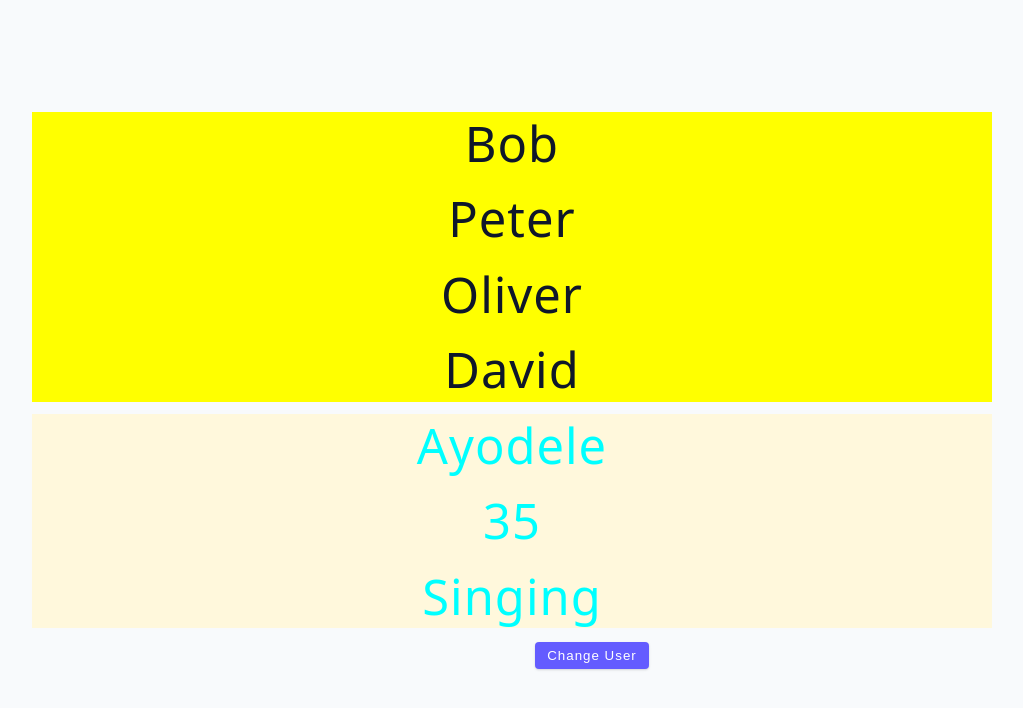
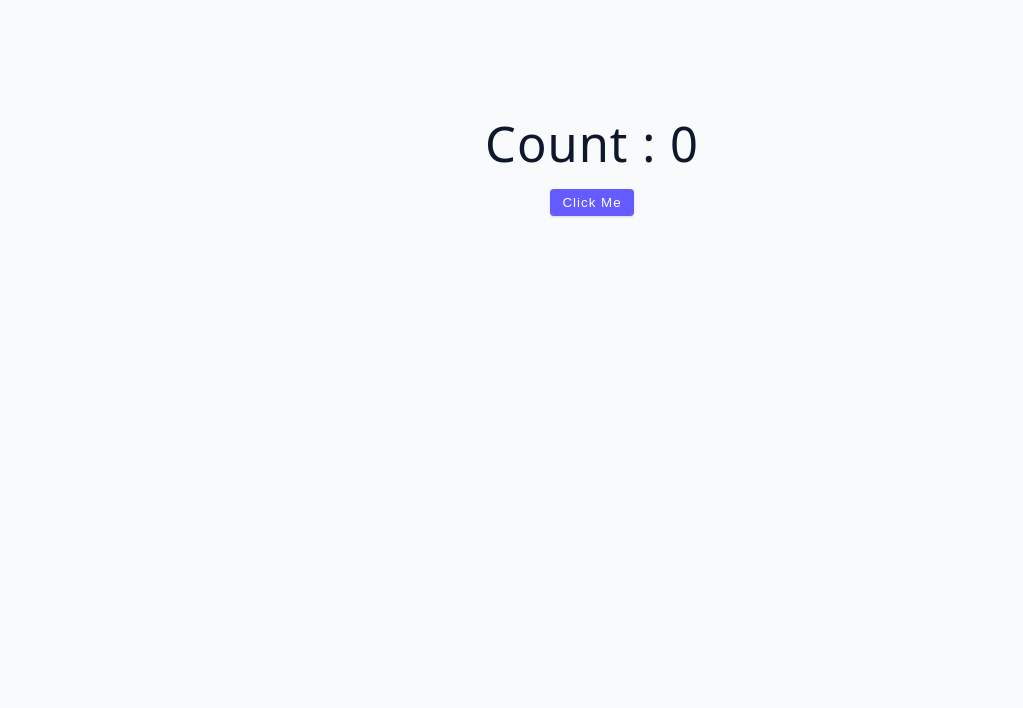
Before and after one commit to Codekazuki/vite, a React (Vite) app: page / in a window 1280 px wide. Shown: the top 708 px of the page, without its empty margins (48-1071 px from the left). Built offline with nearby package versions, Linux system fonts and the light colour scheme.

Commit message:
trying to commit again

```diff
--- a/src/App.jsx
+++ b/src/App.jsx
@@ -1,5 +1,5 @@
 import "./App.css";
-import Starter from "./tutorial/01-useState/starter/04-useState-object";
+import Starter from "./tutorial/02-useEffect/starter/01-code-example";
 
 function App() {
   return (
--- a/src/tutorial/02-useEffect/starter/01-code-example.jsx
+++ b/src/tutorial/02-useEffect/starter/01-code-example.jsx
@@ -1,11 +1,11 @@
-import { useState } from 'react';
+import { useState } from "react";
 
 const CodeExample = () => {
   const [value, setValue] = useState(0);
 
   return (
     <div>
-      <h1>value : {value}</h1>
+      <h1>count : {value}</h1>
       <button className='btn' onClick={() => setValue(value + 1)}>
         click me
       </button>
--- a/src/tutorial/02-useEffect/starter/02-useEffect-basics.jsx
+++ b/src/tutorial/02-useEffect/starter/02-useEffect-basics.jsx
@@ -1,16 +1,16 @@
-import { useState } from 'react';
+import { useState } from "react";
 
 const UseEffectBasics = () => {
   const [value, setValue] = useState(0);
   const sayHello = () => {
-    console.log('hello there');
+    console.log("hello there");
   };
 
   sayHello();
 
   return (
     <div>
-      <h1>value : {value}</h1>
+      <h1>count : {value}</h1>
       <button className='btn' onClick={() => setValue(value + 1)}>
         click me
       </button>
```
